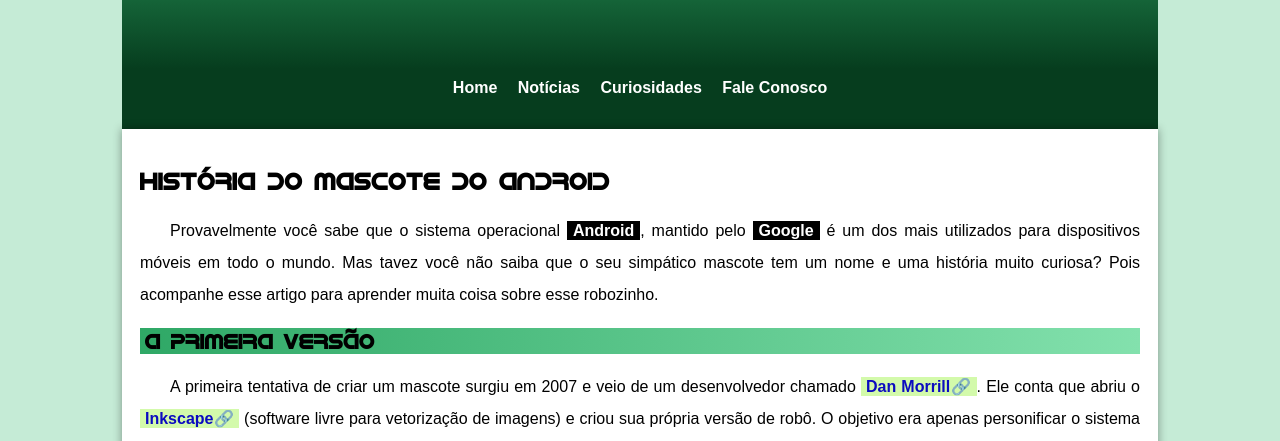
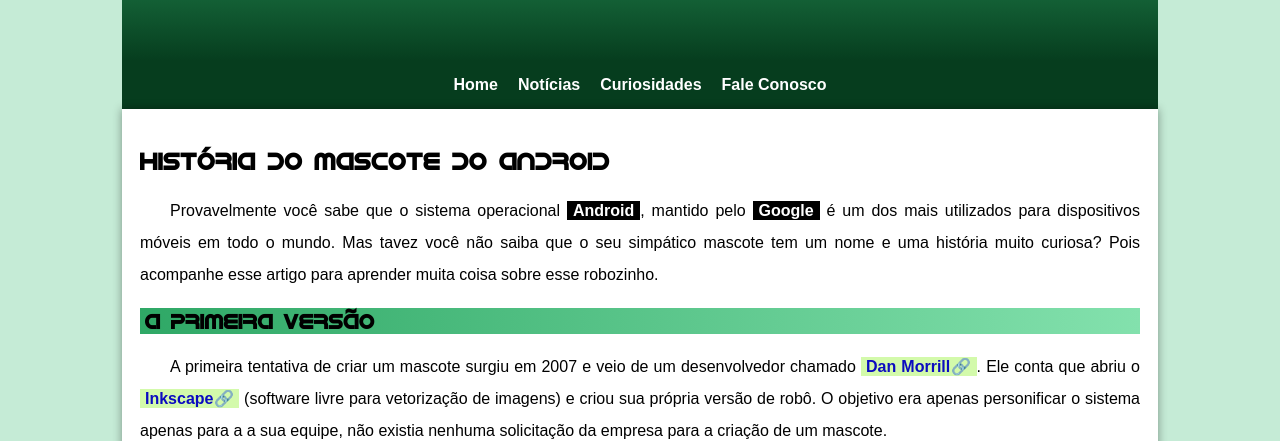
Before and after one commit to SATO-DEV1/projeto-android, a plain HTML site: page index.html in a window 1280 px wide. Shown: the part 129-570 px from the top of the page. Drawn offline with Linux system fonts and the light colour scheme.

Commit message:
Update style.css

```diff
--- a/style/style.css
+++ b/style/style.css
@@ -29,6 +29,7 @@
 body {
   background-color: var(--cor0);
   font-family: var(--font-padrao);
+  margin: 0;
 }
 a.externo::after {
   content: "\1F517";
@@ -69,22 +70,38 @@ header > p {
 }
 
 nav {
+  display: flex;
+  flex-wrap: wrap;
+  justify-content: center;
+  align-items: center;
+  gap: 4px;
   background-color: var(--cor5);
   max-width: 1016px;
   min-height: 40px;
   margin: 0 auto;
   text-align: center;
-  padding: 10px;
+  padding: 4px 10px;
   box-shadow: 0px 1px 0px black;
 }
 nav > a {
+  display: block;
   color: white;
-  padding: 8px;
+  padding: 4px 8px;
 
   border-radius: 5px;
   text-decoration: none;
   font-weight: bold;
   transition-duration: 0.5s;
+}
+@media (max-width: 480px) {
+  nav {
+    display: grid;
+    grid-template-columns: repeat(2, minmax(0, 1fr));
+  }
+
+  nav > a {
+    text-align: center;
+  }
 }
 nav > a:hover {
   background-color: var(--cor4);
@@ -92,7 +109,7 @@ nav > a:hover {
 }
 
 main {
-  min-width: 300px;
+  min-width: 0;
   max-width: 1000px;
   margin: auto;
   margin-bottom: 10px;
```
